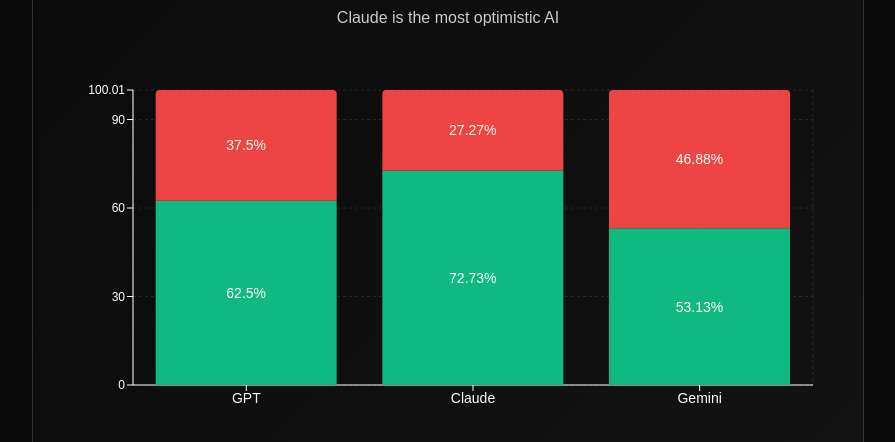
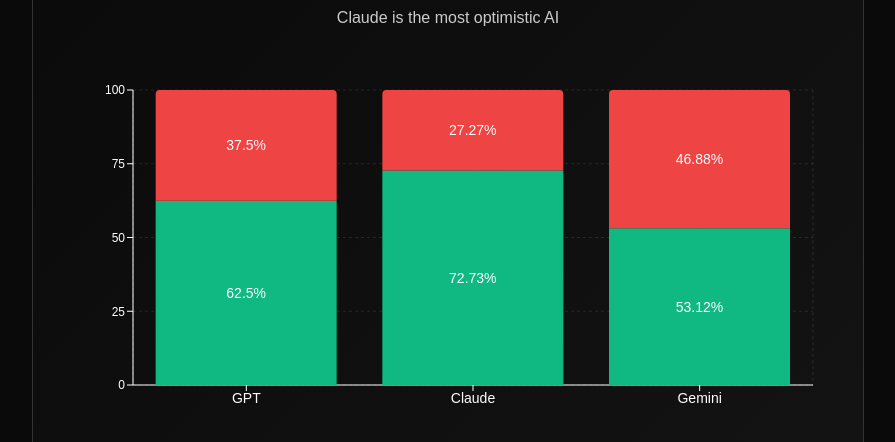
Before and after one commit to maiasalti/data-by-maia, a Next.js app: page /blog/ai-writing-styles in a window 1280 px wide. Shown: the part 3556-3998 px from the top of the page, without its empty margins (192-1087 px from the left). Built offline with nearby package versions, Linux system fonts and the light colour scheme.

Commit message:
minor edit

```diff
--- a/src/components/AIModelCharts.js
+++ b/src/components/AIModelCharts.js
@@ -13,7 +13,7 @@ const sentenceLengthData = [
 const sentimentData = [
   { model: 'GPT', positive: 62.5, negative: 37.5, positiveWords: 40, negativeWords: 24 },
   { model: 'Claude', positive: 72.73, negative: 27.27, positiveWords: 40, negativeWords: 15 },
-  { model: 'Gemini', positive: 53.13, negative: 46.88, positiveWords: 34, negativeWords: 30 }
+  { model: 'Gemini', positive: 53.12, negative: 46.88, positiveWords: 34, negativeWords: 30 }
 ];
 
 const connectorData = [
```
